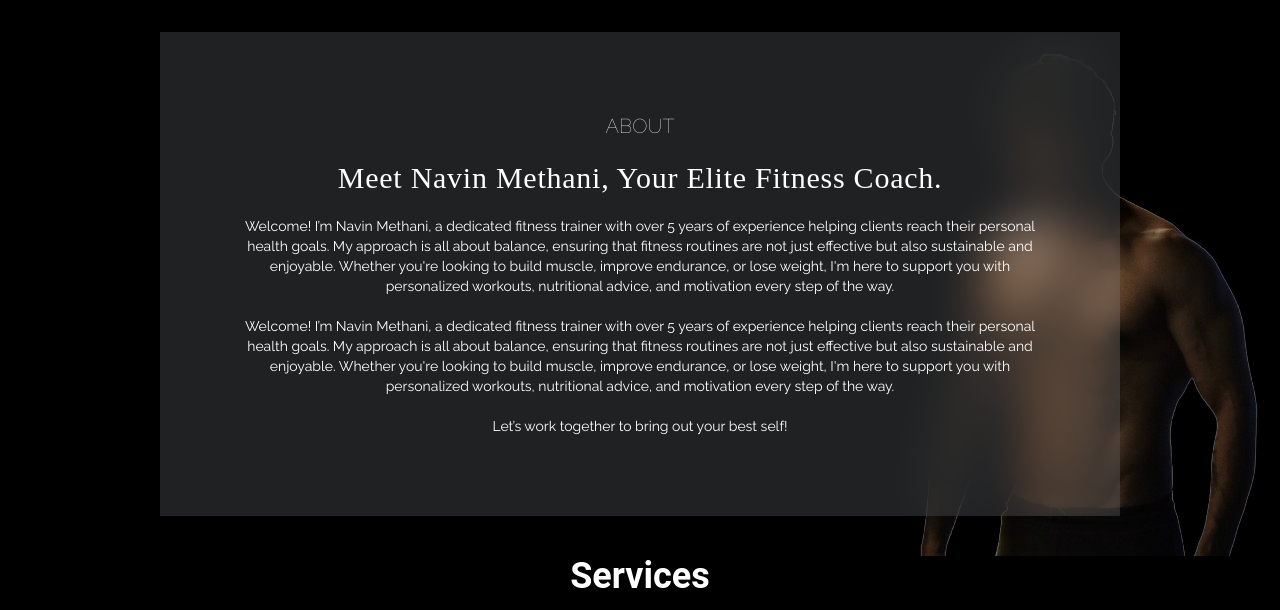
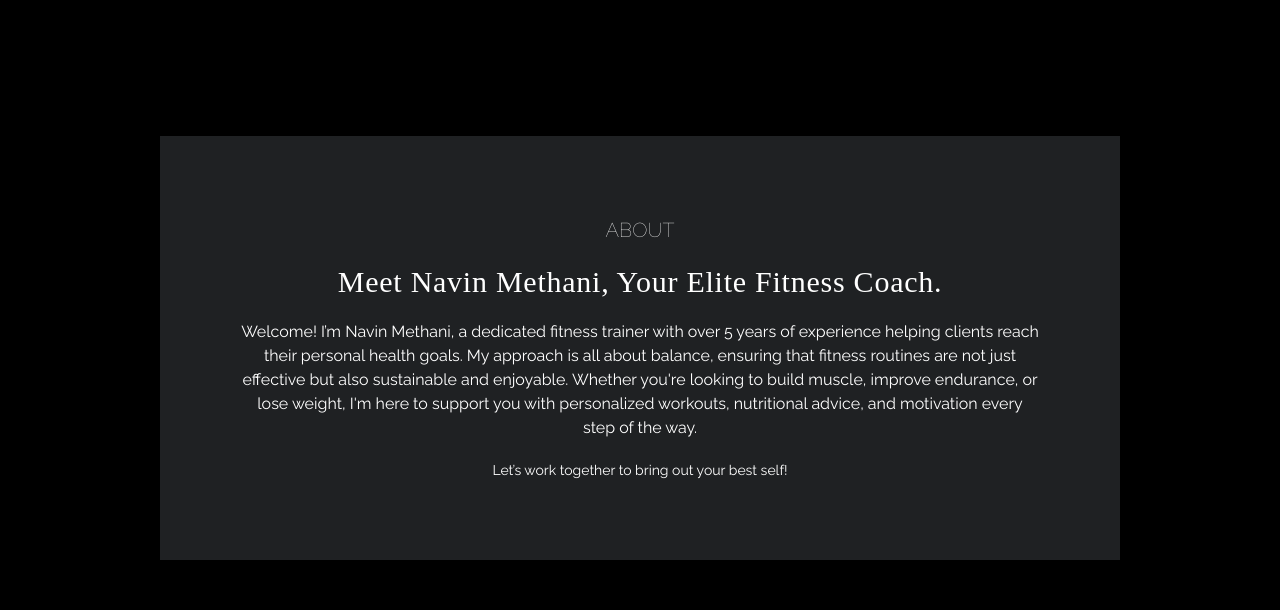
Before and after one commit to Nehamethani/portfolio-website-fitness, a React (Vite) app: page / in a window 1280 px wide. Shown: the part 680-1290 px from the top of the page. Built offline with nearby package versions, Linux system fonts and the light colour scheme; a web font is replaced by a local one.

Commit message:
refined about section 2

```diff
--- a/src/Components/About.jsx
+++ b/src/Components/About.jsx
@@ -1,21 +1,23 @@
 import React from 'react';
 import HomePageImg from '../assets/HomePageImg.png'
 
+const style = {
 
+
+
+}
 const About = () => {
 
   return (
-    <section className='flex items-center justify-center  p-0 lg:p-10 w-auto bg-no-repeat bg-right bg-origin-border bg-auto' style={{backgroundImage:`url(${HomePageImg})`}} id='about'>
-    <div className='flex flex-col  justify-center w-full space-y-5 p-4 h-auto lg:w-4/5 lg:h-3/4 text-white text-center bg-gray-400 bg-clip-padding backdrop-filter backdrop-blur-xl bg-opacity-20 p-0 lg:p-20'>
+    <section className='flex items-center justify-center  mt-32 lg:mt-20 lg:pt-16 lg:pb-16 lg:p-10 w-auto bg-no-repeat bg-right bg-origin-border bg-auto' style={style} id='about'>
+    <div className='flex flex-col  justify-center w-full space-y-5 p-4 h-auto lg:w-4/5 lg:h-3/4 text-white text-center lg:bg-gray-400 lg:bg-clip-padding lg:backdrop-filter lg:backdrop-blur-xl lg:bg-opacity-20 p-0 lg:p-20'>
     <h1 className="text-xl uppercase font-thin text-center" style={{fontFamily:"Raleway"}}>About</h1>
     <h2 className="text-white-300 text-3xl tracking-wide md:text-lef" style={{fontFamily:"Funnel Display"}}>Meet Navin Methani, Your Elite Fitness Coach.</h2>
 
-    <p className="text-sm text-white-400" style={{fontFamily:"Raleway"}}>
+    <p className="text-xs lg:text-base text-white-400" style={{fontFamily:"Raleway"}}>
     Welcome! I’m Navin Methani, a dedicated fitness trainer with over 5 years of experience helping clients reach their personal health goals. My approach is all about balance, ensuring that fitness routines are not just effective but also sustainable and enjoyable. Whether you're looking to build muscle, improve endurance, or lose weight, I'm here to support you with personalized workouts, nutritional advice, and motivation every step of the way.
     </p>
-    <p className="text-sm text-white-400" style={{fontFamily:"Raleway"}}>
-    Welcome! I’m Navin Methani, a dedicated fitness trainer with over 5 years of experience helping clients reach their personal health goals. My approach is all about balance, ensuring that fitness routines are not just effective but also sustainable and enjoyable. Whether you're looking to build muscle, improve endurance, or lose weight, I'm here to support you with personalized workouts, nutritional advice, and motivation every step of the way.
-    </p>
+
 
     <p className="text-sm text-white-400" style={{fontFamily:"Raleway"}}>
     Let’s work together to bring out your best self!
--- a/src/Components/Cards.jsx
+++ b/src/Components/Cards.jsx
@@ -10,7 +10,7 @@ import {
 
 const Cards = () => {
   return (
-    <section className="flex flex justify-center  space-x-10">
+    <section className="flex flex-col justify-center  space-x-10">
 
         <Card className="max-w-[20rem] overflow-hidden bg-gray-50 text-gray-950">
         <CardBody className="p-4">
```
